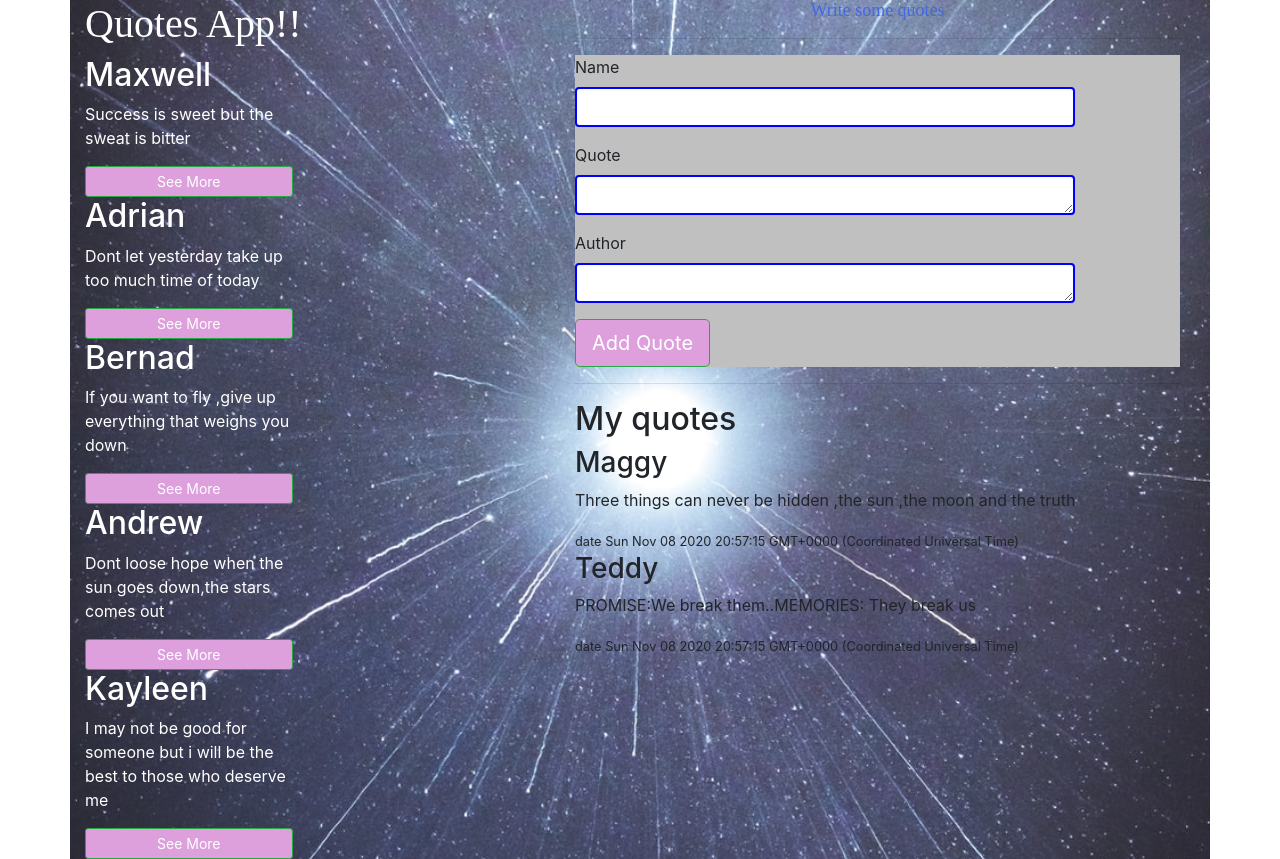
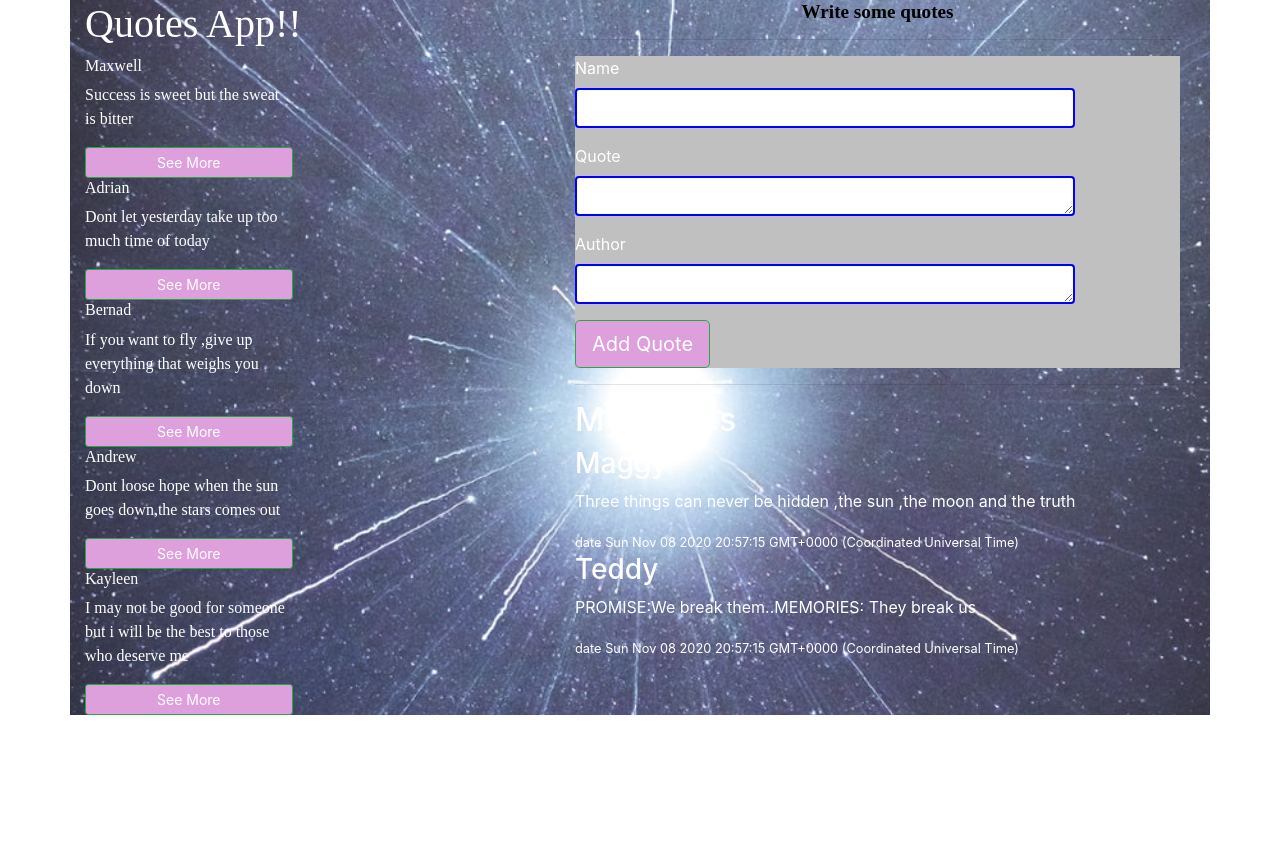
Before and after one commit to Bridgit-wairimu/Quotes-App, an Angular app: page / in a window 1280 px wide. After the commit the page ends 800 px from the top, so only its background shows below. Built offline with nearby package versions, Linux system fonts and the light colour scheme.

Commit message:
added a font family

```diff
--- a/src/app/app.component.css
+++ b/src/app/app.component.css
@@ -14,3 +14,7 @@
   app-quote{
     color: white;
   }
+
+  app-form{
+    color: white;
+  }
--- a/src/app/form/form.component.css
+++ b/src/app/form/form.component.css
@@ -8,10 +8,10 @@ button{
   background-color: plum;
 }
 .text-center{
-    font-size: large;
-    color: royalblue;
-    font-family: 'Yesteryear', cursive, serif;
-
+    font-size: larger;
+    color: black;
+    font-weight: bold;
+    font-family: 'Architects Daughter', cursive;
 }
 .formaction{
   background-color: silver;
--- a/src/app/quote/quote.component.css
+++ b/src/app/quote/quote.component.css
@@ -1,3 +1,8 @@
 .btn-success{
     background-color: plum;
 }
+
+h2,p{
+    font-size: medium;
+    font-family: 'Architects Daughter', cursive;
+}
```
